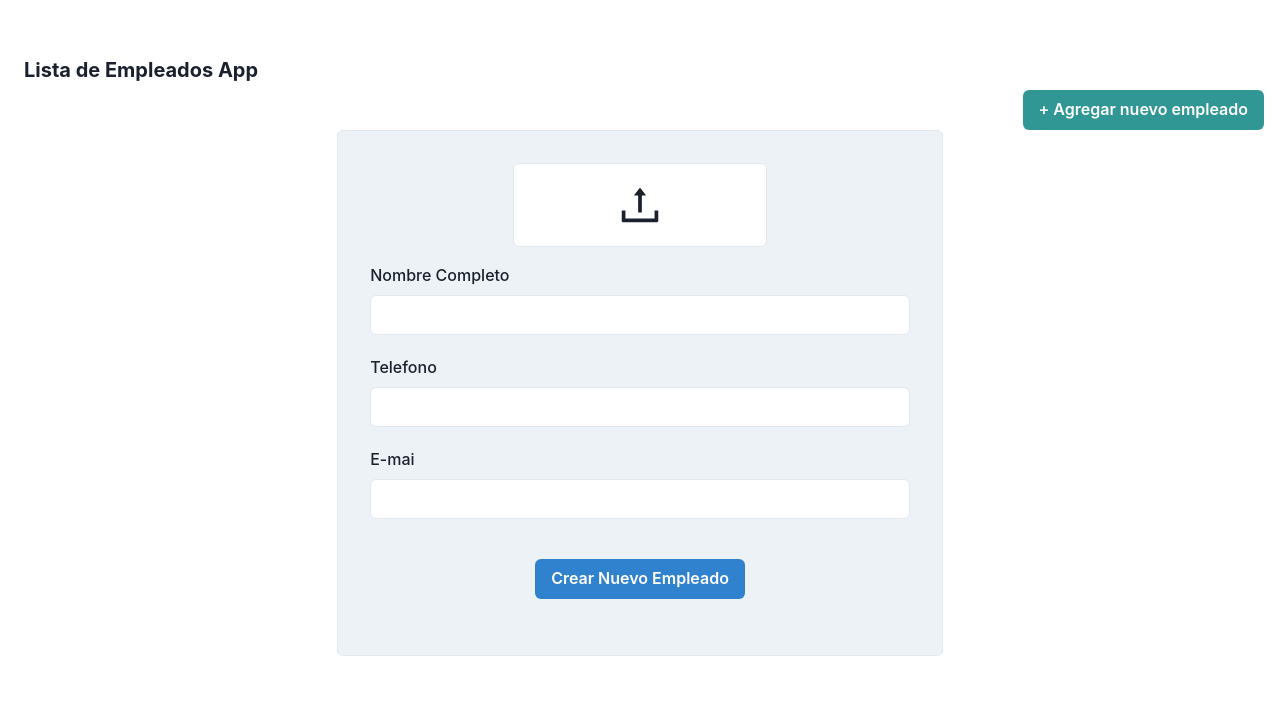
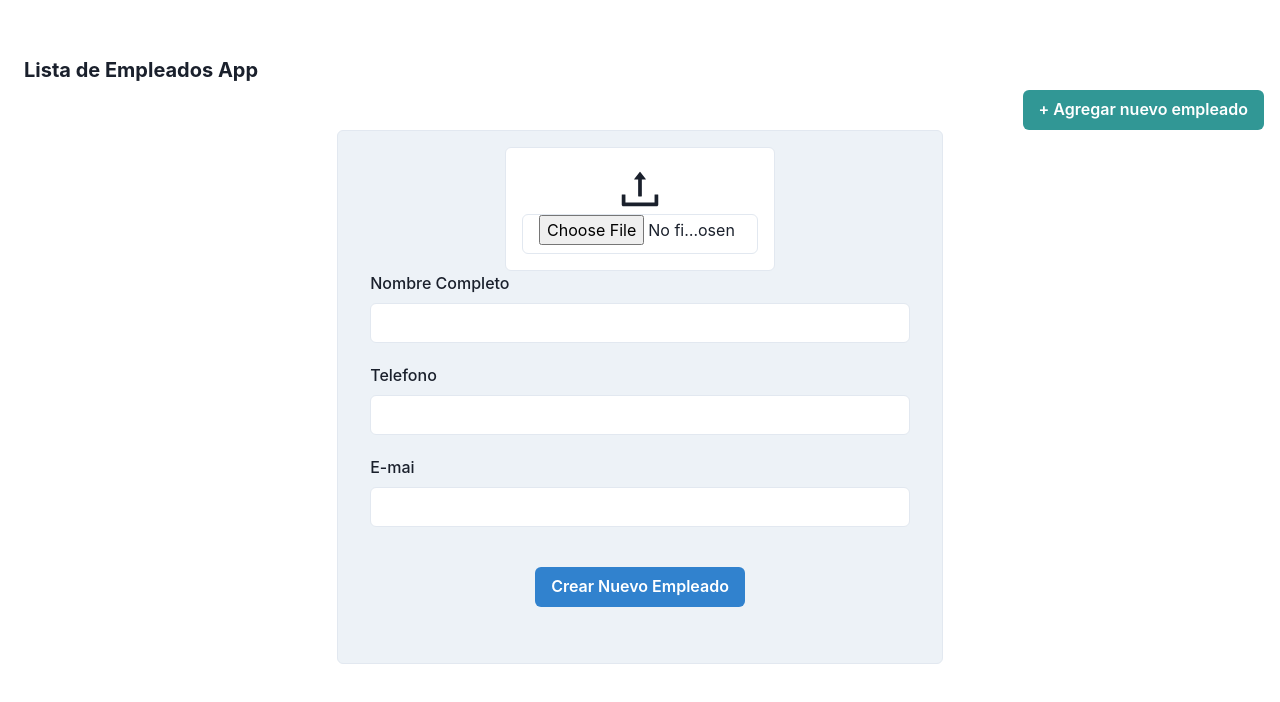
Before and after one commit to BetoSandoval/Bbrive-test, a React (Create React App) app: page /add in a window 1280 px wide. Shown: the top 702 px of the page. Built offline with nearby package versions, Linux system fonts and the light colour scheme.

Commit message:
Merge con dev

```diff
--- a/src/components/Form.jsx
+++ b/src/components/Form.jsx
@@ -4,15 +4,30 @@ import {
   Input,
   Button,
   Center,
+  Box,
 } from "@chakra-ui/react";
-import { UploadImg } from "./UploadImg";
+import { AiOutlineUpload } from "react-icons/ai";
 
 export const Form = ({ handleChange, handleSubmit, user }) => {
   return (
     <FormControl padding="4" mb={5}>
       <form onSubmit={handleSubmit}>
+        <Center>
+          <Box
+            bg="white"
+            w="50%"
+            p={4}
+            border="1px"
+            borderRadius="6"
+            borderColor="gray.200"
+          >
+            <Center fontSize="50px">
+              <AiOutlineUpload />
+            </Center>
 
-        <UploadImg />
+            <Input type='file' name="img" onChange={handleChange}/>
+          </Box>
+        </Center>
 
         <FormLabel htmlFor="Text">
           {user.id ? "Edita el nombre" : "Nombre Completo"}
--- a/src/components/UploadImg.jsx
+++ /dev/null
@@ -1,25 +0,0 @@
-import {
-    Container,
-    Box,
-    Center,
-  } from "@chakra-ui/react";
-  import { AiOutlineUpload } from "react-icons/ai";
-
-export const UploadImg = () => {
-    return (
-        <Container padding="4" centerContent>
-        <Box
-          bg="white"
-          w="50%"
-          p={4}
-          border="1px"
-          borderRadius="6"
-          borderColor="gray.200"
-        >
-          <Center fontSize="50px">
-            <AiOutlineUpload />
-          </Center>
-        </Box>
-      </Container>
-    )
-}
--- a/src/components/UserForm.jsx
+++ b/src/components/UserForm.jsx
@@ -19,6 +19,7 @@ export const UserForm = () => {
   const { addUser, users, updateUser } = useContext( GlobalContext )
 
   const handleChange = (e) => {
+    console.log(e.target.value);
     setUser({ ...user, [e.target.name]: e.target.value } );
   };
 
--- a/src/context/AppReducer.js
+++ b/src/context/AppReducer.js
@@ -15,6 +15,7 @@ export default function appReducer(state, action) {
      const updatedUsers = state.users.map( user => {
         if(user.id === updatedUser.id ){
           user.name = updatedUser.name
+          user.img = updatedUser.img
           user.phone = updatedUser.phone
           user.email = updatedUser.email
         }
```
